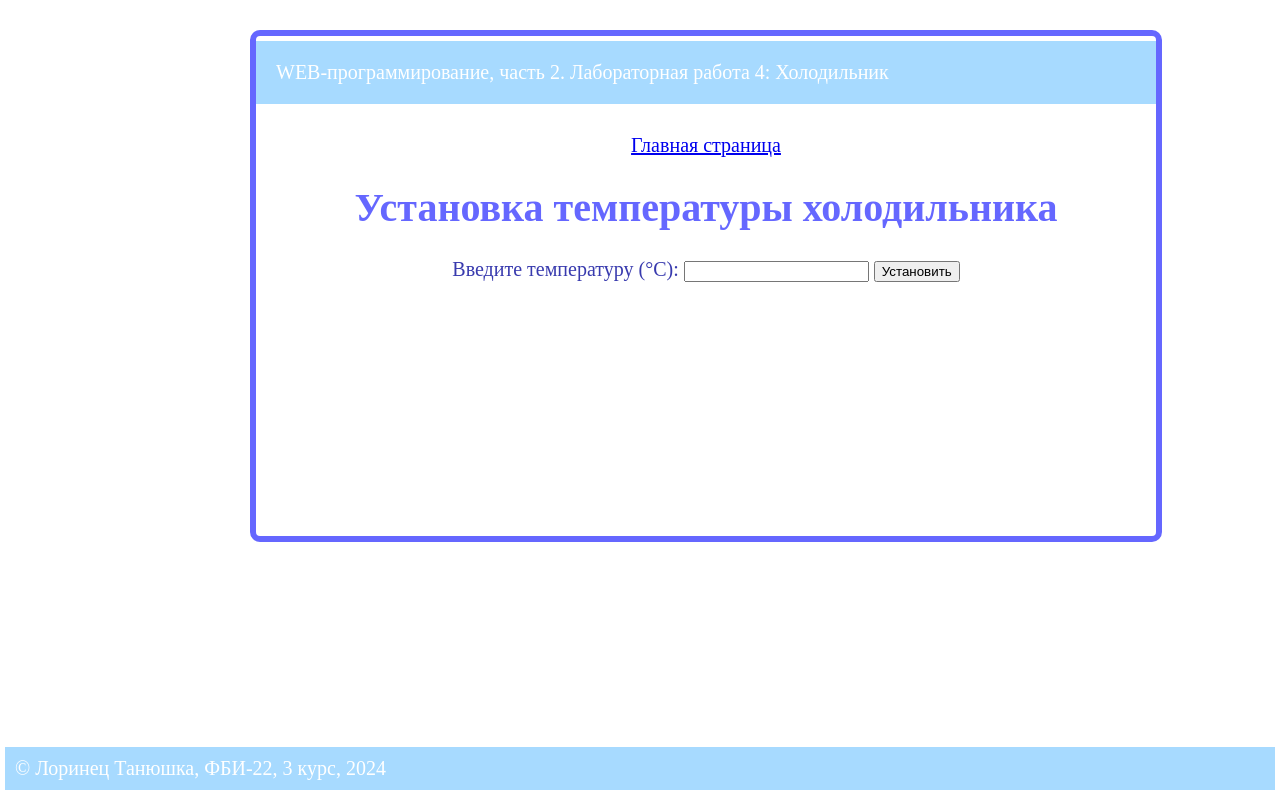
After one commit to Tay1808/web-programming-labs-2, a Flask app: page /lab4/fridge in a window 1280 px wide. The commit adds this page. Run offline with Flask 3, Linux system fonts and the light colour scheme.

Commit message:
Холодильник

```diff
--- a/lab4.py
+++ b/lab4.py
@@ -166,3 +166,36 @@ def  login():
 def logout():
     session.pop('login', None)
     return redirect('/lab4/login')
+
+@lab4.route('/lab4/fridge', methods=['GET', 'POST'])
+def fridge():
+    error = None
+    message = None
+    snowflakes = 0
+
+    if request.method == 'POST':
+        temperature = request.form.get('temperature')
+
+        # Проверка на пустое значение
+        if temperature == '':
+            error = "Ошибка: не задана температура"
+        else:
+            try:
+                temp_value = float(temperature)
+                if temp_value < -12:
+                    error = "Не удалось установить температуру — слишком низкое значение"
+                elif temp_value > -1:
+                    error = "Не удалось установить температуру — слишком высокое значение"
+                elif -12 <= temp_value <= -9:
+                    message = f"Установлена температура: {temp_value}°С"
+                    snowflakes = 3
+                elif -8 <= temp_value <= -5:
+                    message = f"Установлена температура: {temp_value}°С"
+                    snowflakes = 2
+                elif -4 <= temp_value <= -1:
+                    message = f"Установлена температура: {temp_value}°С"
+                    snowflakes = 1
+            except ValueError:
+                error = "Ошибка: некорректное значение температуры"
+
+    return render_template("lab4/fridge.html", error=error, message=message, snowflakes=snowflakes)
--- /dev/null
+++ b/templates/lab4/fridge.html
@@ -0,0 +1,48 @@
+{% extends "base.html" %}
+
+{% block lab %}Лабораторная работа 4: Холодильник{% endblock %}
+
+{% block main %}
+<style>
+    body {
+        background-color: rgb(255, 255, 255);
+        border: 6px solid rgb(101, 103, 255);
+        border-radius: 10px;
+        width: 900px;
+        height: 500px;
+        color: rgb(56, 58, 174);
+        margin-left: 250px;
+        margin-top: 30px;
+    }
+    h1 {
+        color:rgb(101, 103, 255);
+    }
+    header {
+        background-color: rgb(167, 218, 255);
+        color: white
+    }
+    footer {
+        background-color: rgb(167, 218, 255);
+        color: white
+    }
+</style>
+
+<h1>Установка температуры холодильника</h1>
+
+<form method="post">
+    <label for="temperature">Введите температуру (°С):</label>
+    <input type="text" id="temperature" name="temperature">
+    <button type="submit">Установить</button>
+</form>
+
+{% if error %}
+    <div style="color: red;">{{ error }}</div>
+{% elif message %}
+    <div style="color: green;">{{ message }}</div>
+    <div>
+        {% for i in range(snowflakes) %}
+            &#10052;
+        {% endfor %}
+    </div>
+{% endif %}
+{% endblock %}
--- a/templates/lab4/lab4.html
+++ b/templates/lab4/lab4.html
@@ -17,5 +17,6 @@
         <li><a href="/lab4/deg-form">Возведение в степень</a></li>
         <li><a href="/lab4/tree">Счетчик деревьев</a></li>
         <li><a href="/lab4/login">Авторизация</a></li>
+        <li><a href="/lab4/fridge">Симмулятор холодильника</a></li>
     </ol>
 {% endblock %}
```
